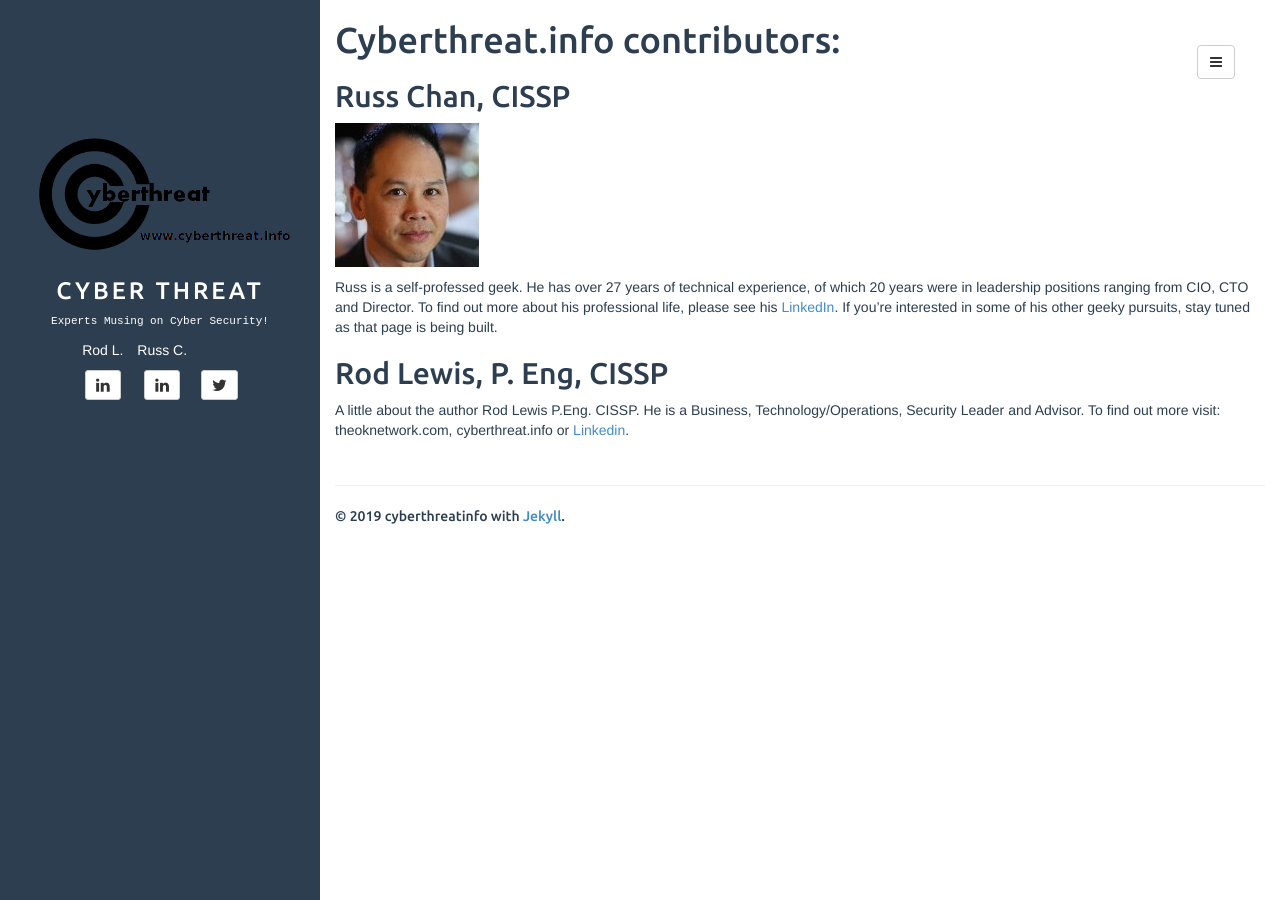
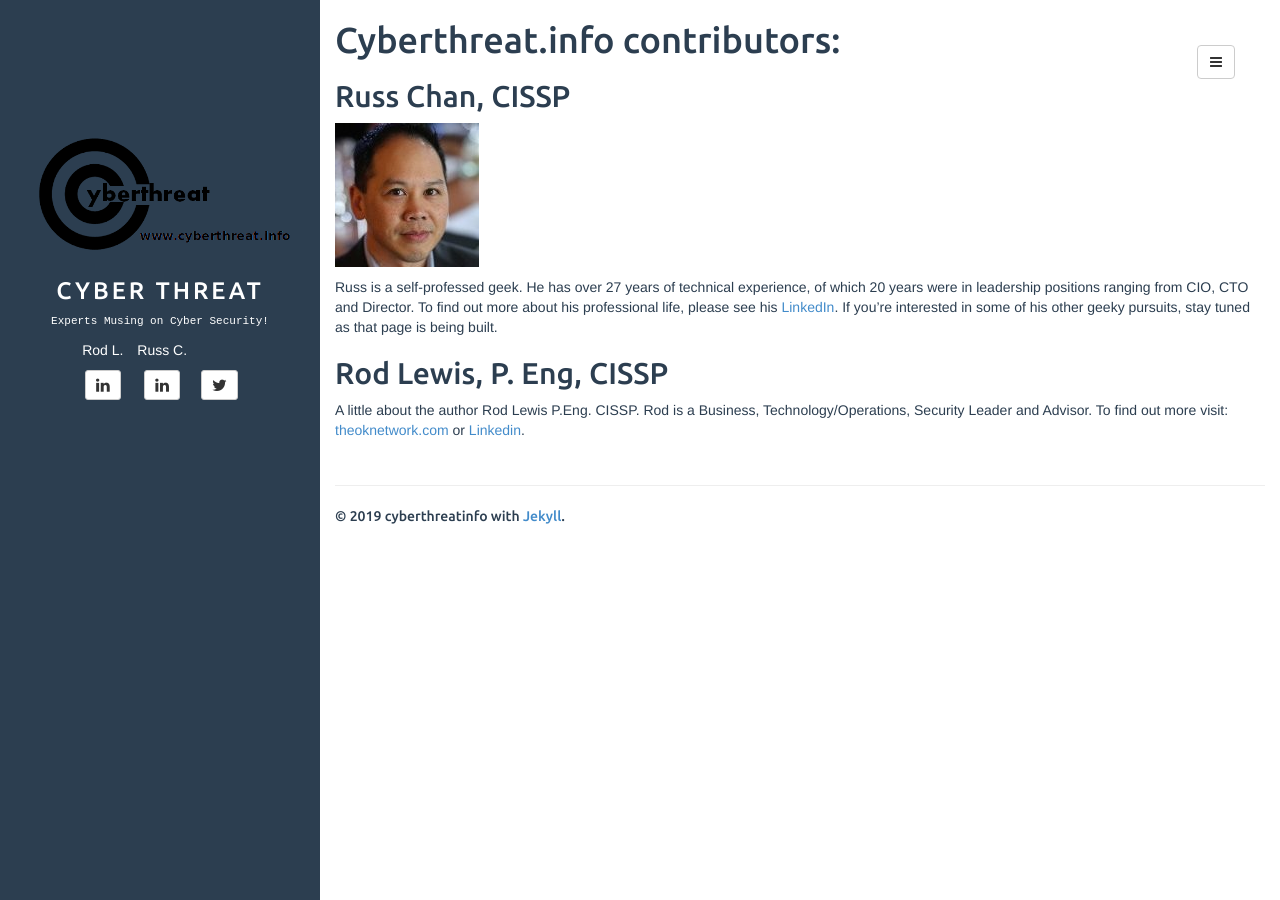
Before and after one commit to cyberthreatinfo/cyberthreatinfo.github.io, a Jekyll site: the page built from about/index.md, in a window 1280 px wide. Built offline with Jekyll 4.4.1, drawn with Linux system fonts in a browser that asks for light colours.

Commit message:
Update index.md

```diff
--- a/about/index.md
+++ b/about/index.md
@@ -21,6 +21,6 @@ is being built.
 
 ## Rod Lewis, P. Eng, CISSP
 
-A little about the author Rod Lewis P.Eng. CISSP. He is a Business,
+A little about the author Rod Lewis P.Eng. CISSP. Rod is a Business,
 Technology/Operations, Security Leader and Advisor. To find out more
-visit: theoknetwork.com, cyberthreat.info or [Linkedin](https://www.linkedin.com/in/rod-lewis-919b441/).
+visit: [theoknetwork.com](http://theoknetwork.com) or [Linkedin](https://www.linkedin.com/in/rod-lewis-919b441/).
```
